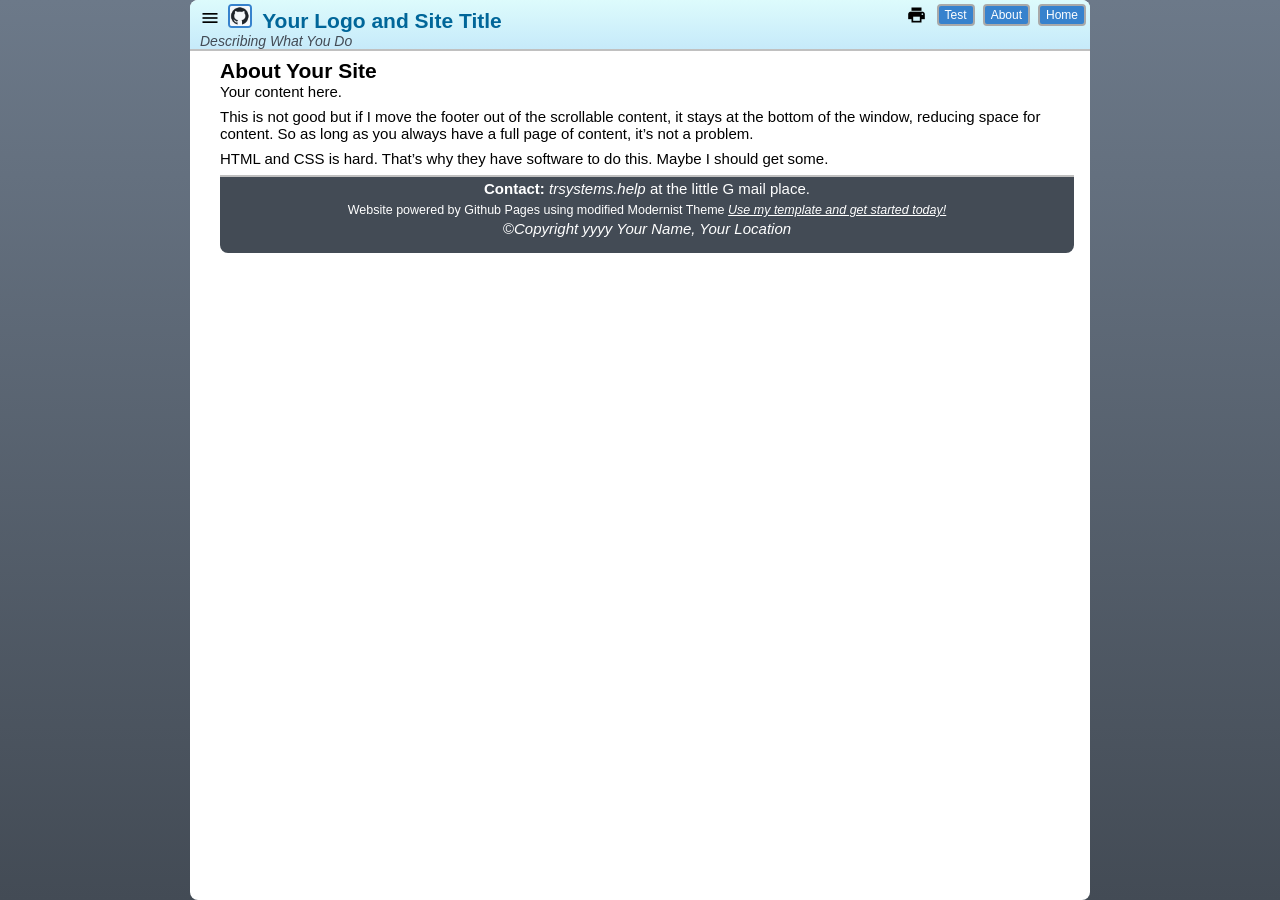
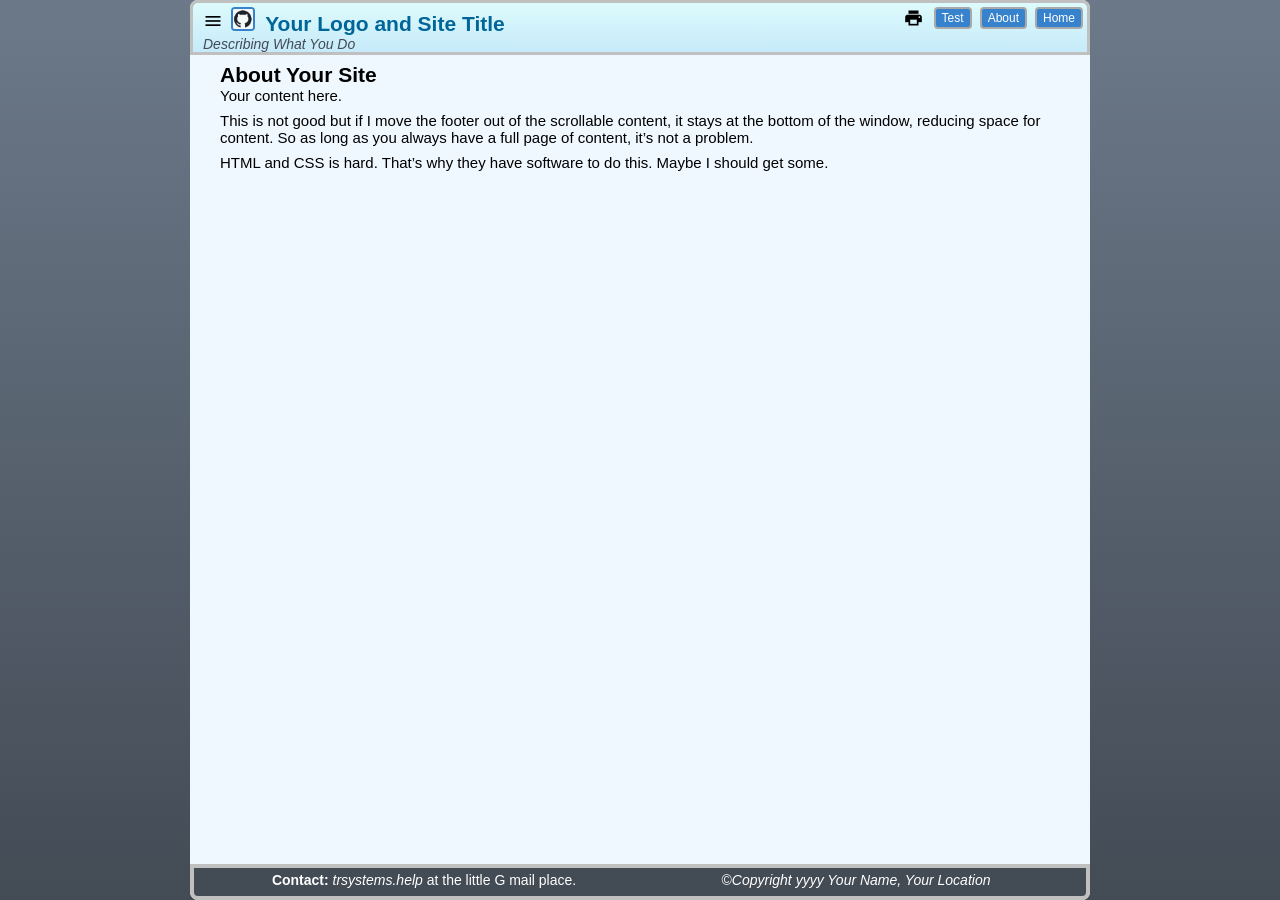
Before and after one commit to TR-Systems/modernist, a Jekyll site: the page built from about.md, in a window 1280 px wide. Built offline with Jekyll 4.4.1, drawn with Linux system fonts in a browser that asks for light colours; our own code applies the rules of GitHub Pages for plain Markdown files.

Commit message:
move footer out of content

```diff
--- a/_config.yml
+++ b/_config.yml
@@ -92,12 +92,12 @@ contact-info2: <em>trsystems.help</em> at the little G mail place.
 
 # Second line with font-size: small in default.html
 
-footer-text1: Website powered by Github Pages using modified Modernist Theme
+#footer-text1: Website powered by Github Pages using modified Modernist Theme
 
 # Text2 displayed only if url is specified
 
-footer-text2: <em>Use my template and get started today!</em>
-footer-url: https://tr-systems.github.io/modernist/
+#footer-text2: <em>Use my template and get started today!</em>
+#footer-url: https://tr-systems.github.io/modernist/
 
 # Third line of footer, with &copy symbol preceding in default.html
 
--- a/_layouts/default.html
+++ b/_layouts/default.html
@@ -56,15 +56,21 @@
 
       {{ content }}
 
+      </div>
       <div class="footer">
-        <p>{{ site.contact-info1 }} {{ site.contact-info2 }}</p>
-        {% if site.footer-url %}
-          <p class="nodisplay"><small>{{ site.footer-text1 }} <a target="-blank" href="{{ site.footer-url }}">{{ site.footer-text2 }}</a></small></p>
-        {% else %}
-          <p class="nodisplay"><small>{{ site.footer-text1 }} {{ site.footer-text2 }}</small></p>
-        {% endif %}
-        <p>&copy;{{ site.copyright }}</p>
+      <div class="grid-5050">
+      <div class="item1">
+      <p>{{ site.contact-info1 }} {{ site.contact-info2 }}</p>
       </div>
+      <div class="item2">
+      <p>&copy;{{ site.copyright }}</p>
+      </div>
+      </div>
+      {% if site.footer-url %}
+      <p class="nodisplay"><small>{{ site.footer-text1 }} <a target="-blank" href="{{ site.footer-url }}">{{ site.footer-text2 }}</a></small></p>
+      {% else %}
+      <p class="nodisplay"><small>{{ site.footer-text1 }} {{ site.footer-text2 }}</small></p>
+      {% endif %}
       </div>
     </div>
   </body>
--- a/assets/css/style.scss
+++ b/assets/css/style.scss
@@ -21,14 +21,14 @@ body {
   height: 100%;
   width: 900px;
   margin: 0 auto;
-  background: white;
+  background: aliceblue;
   border-radius: 8px;
 }
 
 header {
   background: #C6EAFA;
   background: linear-gradient(#DDFBFC, #C6EAFA);
-  border-bottom: 2px solid silver;
+  border: 3px solid silver;
   border-radius: 8px 8px 0 0;
 
   img {
@@ -103,7 +103,6 @@ header {
   }
 
 }
-
 .toc {
   display: inline-block;
   padding-top: 2px;
@@ -133,15 +132,18 @@ header {
   position: relative;
   display: block;
   background: #434B55;
-  border-top: 2px solid silver;
+  border: 4px solid silver;
   border-radius: 0 0 8px 8px;
-  padding-bottom: 16px;
+  padding-bottom: 8px;
+  .grid-5050 {
+    margin: 4px 30px 0px;
+  }
   p {
     display: block;
+    font-size: 14px;
+    text-align: center;
     color: white;
-    text-align: center;
     margin-bottom: 0;
-    padding-top: 3px;
     .nodisplay {display: block;}
     .noprint {display: block;}
   }
@@ -341,7 +343,16 @@ kbd {
     hr {height: 2px;}
     blockquote {font-size: 12px}
     kbd {font-size: 12px}
-    .footer {padding-bottom: 2px;}
+  }
+
+  .footer {
+    padding-bottom: 4px;
+    .grid-5050 {
+      margin-left: 10px;
+      margin-right: 10px;
+    }
+    p {font-size: 12px;}
+    p.nodisplay {display: none}
   }
 
   .grid-5050 {
@@ -418,7 +429,7 @@ kbd {
   display: block;
 }
 .toc-dropdown a:hover {background-color: aliceblue}
-.toc-show {display: block;}
+.toc-show {display: block}
 
 /* Dropdown Link Button for TOC */
 .menu-button {
```
